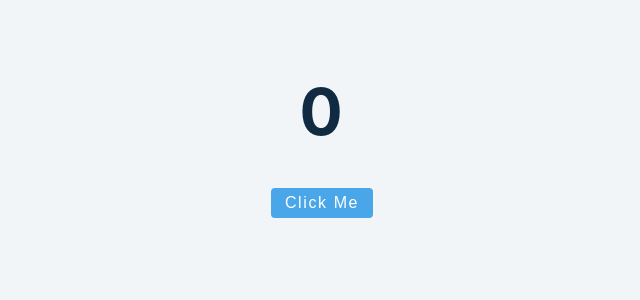
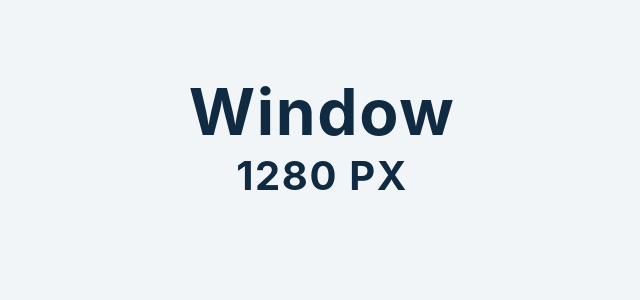
Before and after one commit to treatme030/react-advanced, a React (Create React App) app: page / in a window 1280 px wide. Shown: the top 300 px of the page, without its empty margins (318-958 px from the left). Built offline with nearby package versions, Linux system fonts and the light colour scheme.

Commit message:
useEffect cleanup function

```diff
--- a/src/App.js
+++ b/src/App.js
@@ -1,5 +1,5 @@
 import './App.css';
-import Setup from './useEffect/UseEffectBasics';
+import Setup from './useEffect/UseEffectCleanup';
 
 function App() {
   return (
--- /dev/null
+++ b/src/useEffect/UseEffectCleanup.js
@@ -0,0 +1,27 @@
+import React, { useEffect, useState } from 'react';
+
+const UseEffectCleanup = () => {
+    const [size, setSize] = useState(window.innerWidth)
+
+    const checkSize = () => {
+        setSize(window.innerWidth)
+    }
+
+    useEffect(() => {
+        console.log('useEffect')
+        window.addEventListener('resize',checkSize)
+        return () => { // cleanup function
+            console.log('clean up')
+            window.addEventListener('resize',checkSize)
+        }
+    }, [])
+    console.log('render')
+    return (
+        <>
+            <h1>window</h1>
+            <h2>{size} PX</h2>
+        </>
+    );
+};
+
+export default UseEffectCleanup;
```
